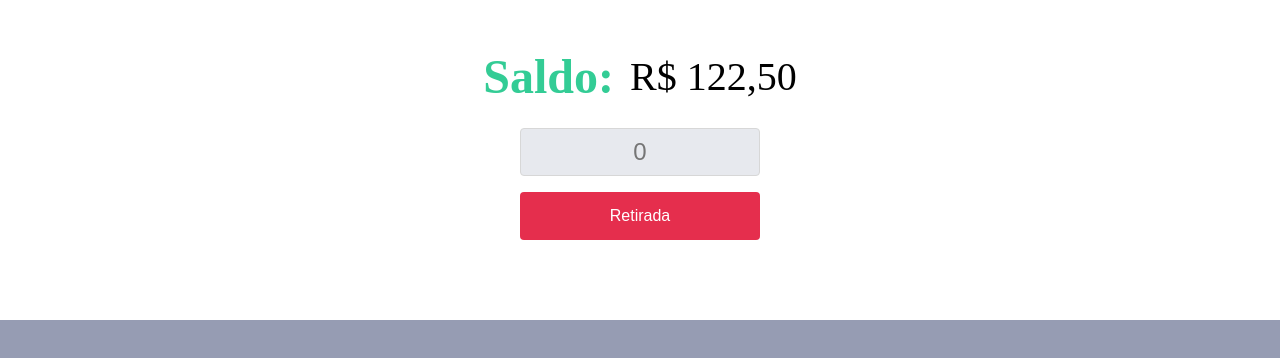
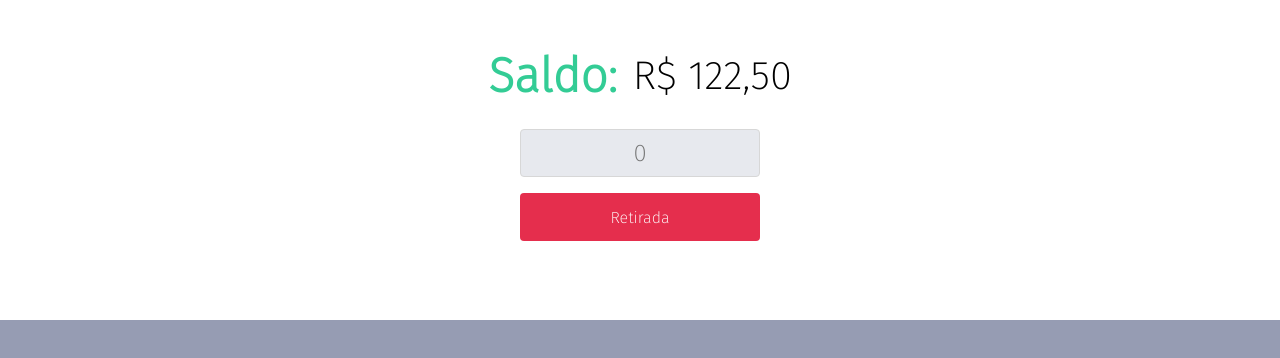
Before and after one commit to diegopires1992/caixaeletronico, a plain HTML site: page index.html in a window 1280 px wide. Drawn offline with Linux system fonts and the light colour scheme.

Commit message:
Alterado a fonte para do google

```diff
--- a/index.html
+++ b/index.html
@@ -6,6 +6,9 @@
     <meta http-equiv="X-UA-Compatible" content="IE=edge">
     <meta name="viewport" content="width=device-width, initial-scale=1.0">
     <link rel="stylesheet" href="style.css" />
+    <link rel="preconnect" href="https://fonts.googleapis.com/">
+    <link rel="preconnect" href="https://fonts.gstatic.com/" crossorigin>
+    <link href="https://fonts.googleapis.com/css2?family=Fira+Sans:wght@200&display=swap" rel="stylesheet">
     <title>Caixa Eletrônico</title>
 </head>
 
--- a/style.css
+++ b/style.css
@@ -2,6 +2,7 @@
     margin: 0;
     padding: 0;
     box-sizing: border-box;
+    font-family: 'Fira Sans', sans-serif;
 }
 
 @media only screen and (max-width: 1080px) {
```
